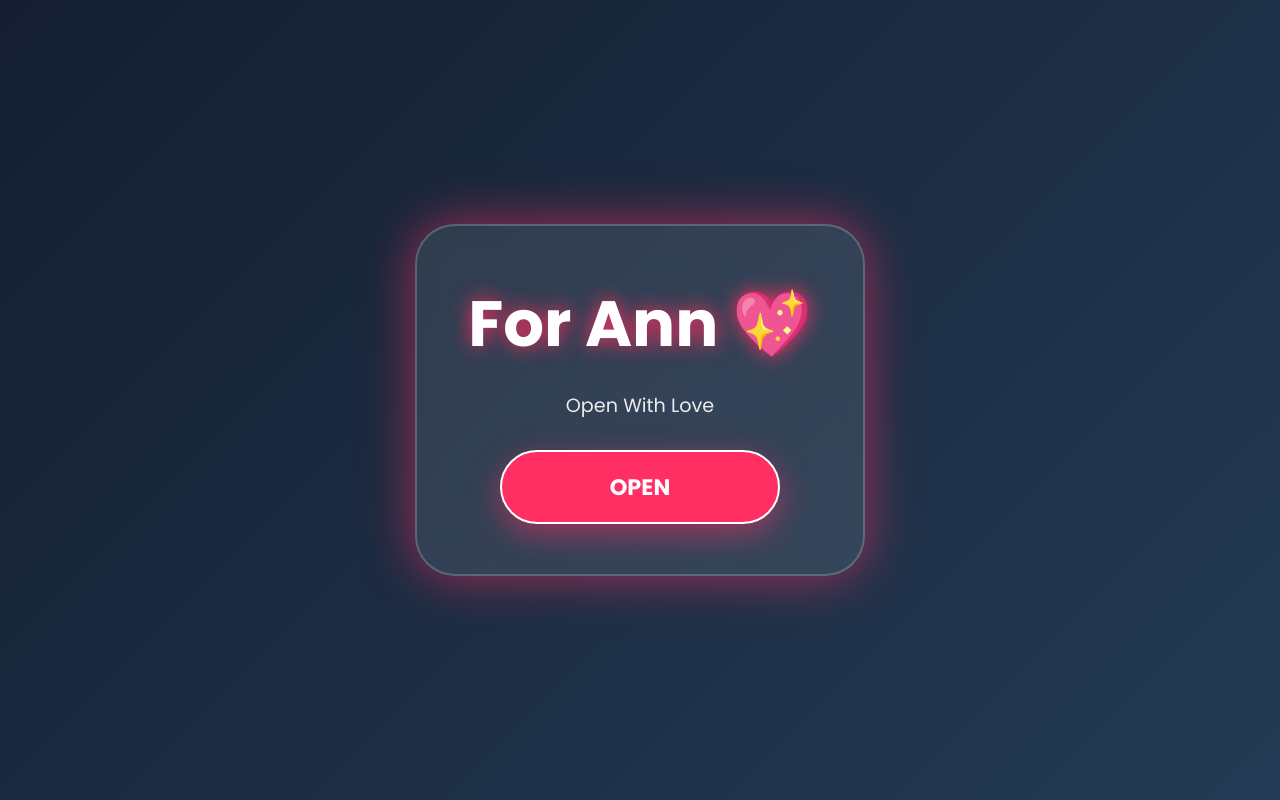
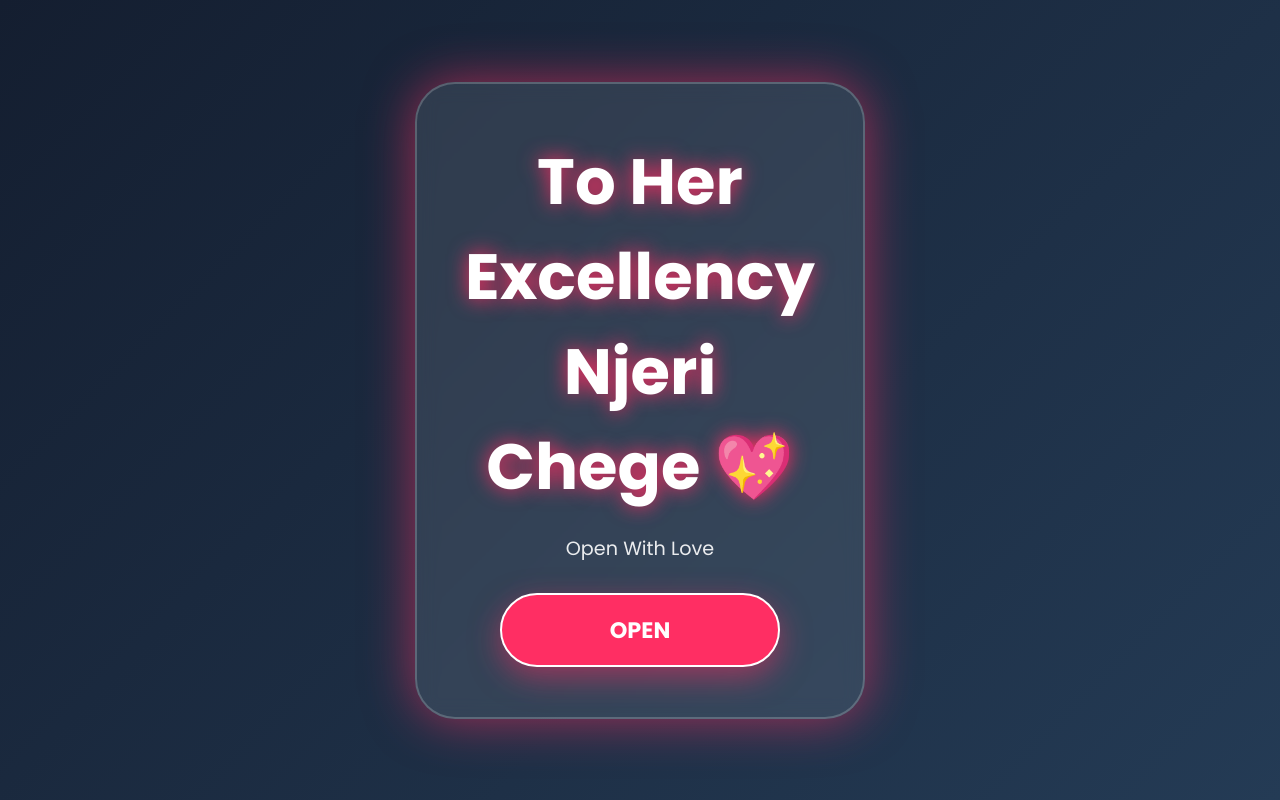
Before and after one commit to HumKariuki/BirthdayGirl, a plain HTML site: page index.html in a window 1280 px wide. Drawn offline with Linux system fonts and the light colour scheme.

Commit message:
Update title and heading for birthday message

```diff
--- a/index.html
+++ b/index.html
@@ -3,7 +3,7 @@
 <head>
     <meta charset="UTF-8">
     <meta name="viewport" content="width=device-width, initial-scale=1.0, maximum-scale=1.0, user-scalable=yes">
-    <title>Ann 💖 Happy Birthday</title>
+    <title> 💖 Happy Birthday Njeri❤️</title>
     <link href="https://fonts.googleapis.com/css2?family=Poppins:wght@300;400;600;700&display=swap" rel="stylesheet">
     <link rel="stylesheet" href="style.css">
 </head>
@@ -11,7 +11,7 @@
     <!-- INTRO SCREEN -->
     <div id="introScreen">
         <div class="intro-card">
-            <h1>For Ann 💖</h1>
+            <h1>To Her Excellency Njeri Chege 💖</h1>
             <p>Open With Love</p>
             <button id="enterBtn">OPEN</button>
         </div>
```
